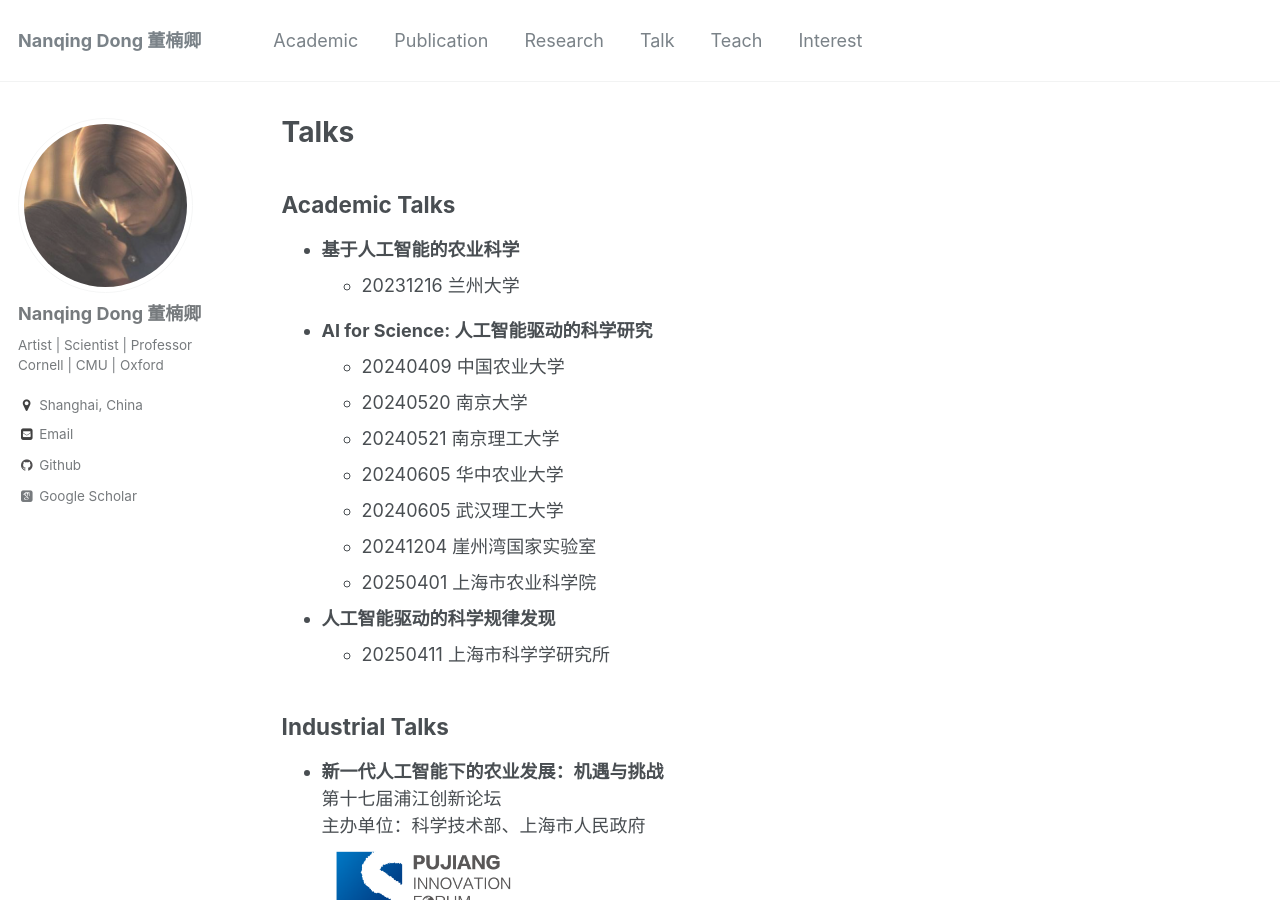
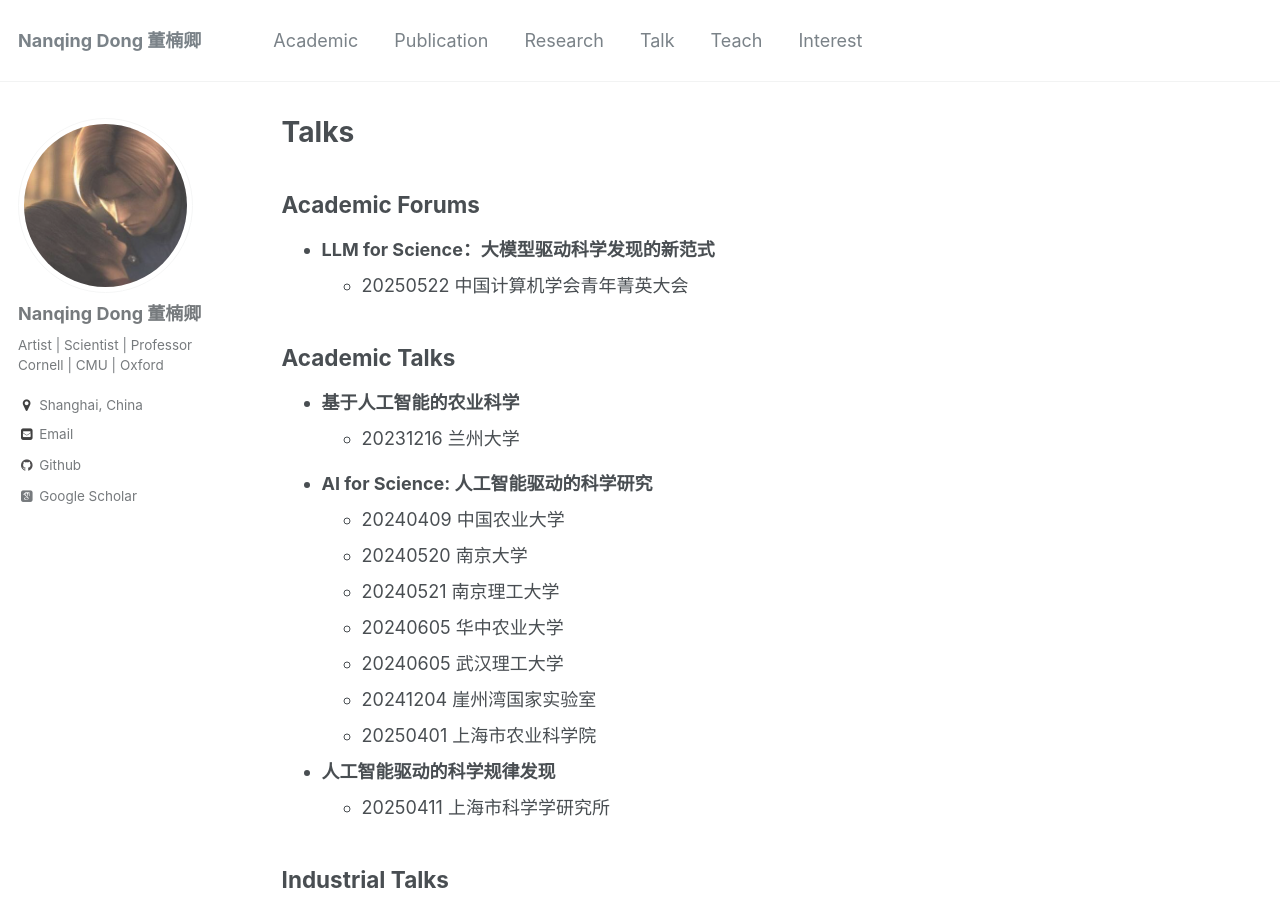
Before and after one commit to eveningdong/eveningdong.github.io, a Jekyll site: the page built from _pages/talk.md, in a window 1280 px wide and 900 px high. Built offline with Jekyll 4.4.1, drawn with Linux system fonts in a browser that asks for light colours; some web fonts are replaced.

Commit message:
Update talk.md

```diff
--- a/_pages/talk.md
+++ b/_pages/talk.md
@@ -4,6 +4,11 @@ title: "Talks"
 permalink: /talk/
 author_profile: true
 ---
+
+## Academic Forums
+* **LLM for Science：大模型驱动科学发现的新范式**
+  + 20250522 中国计算机学会青年菁英大会
+
 
 ## Academic Talks
 * **基于人工智能的农业科学**
@@ -26,6 +31,7 @@ author_profile: true
 
 * **人工智能驱动的科学规律发现**
   + 20250411 上海市科学学研究所
+
 
 [//]: # (    2024年04月09日  )
 
```
